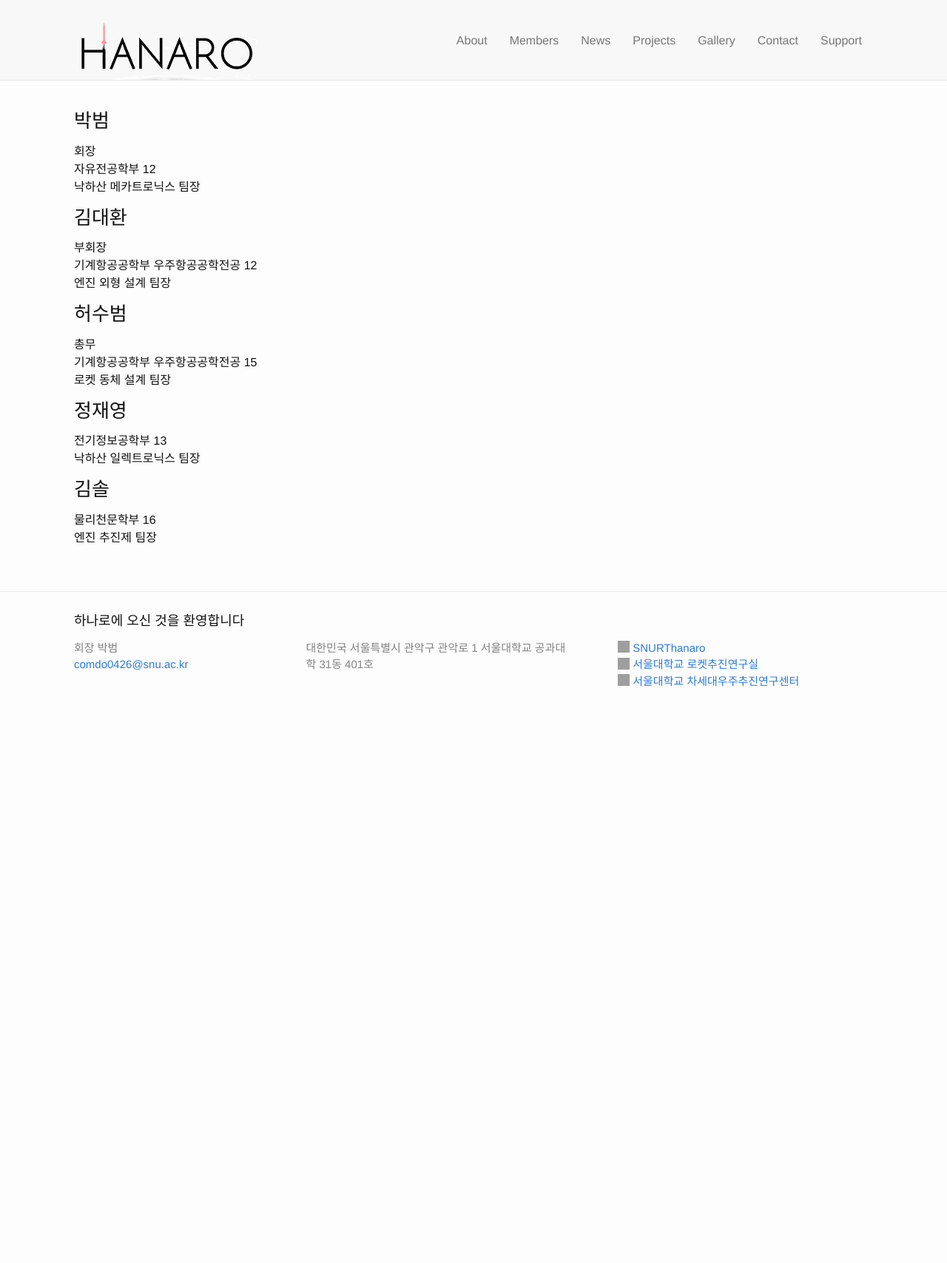
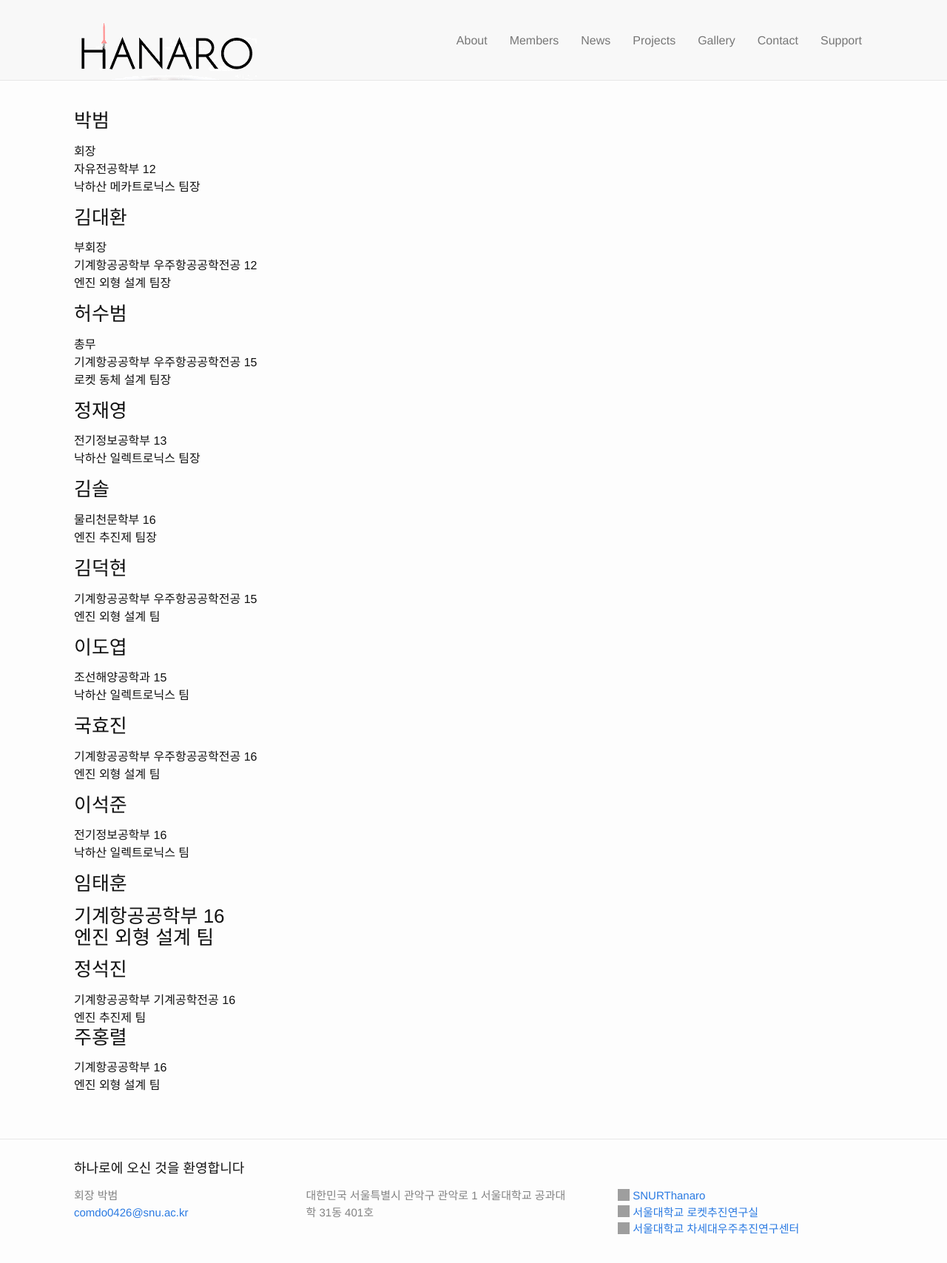
Before and after one commit to Hanaro2021/hanaro.github.io, a Jekyll site: the page built from _pages/2.members.md, in a window 1280 px wide. Shown: the top 1707 px of the page at 74% size. Built offline with Jekyll 4.4.1, drawn with Linux system fonts in a browser that asks for light colours; nearby versions of some CDN libraries; grey boxes are pictures that could not be loaded.

Commit message:
Update 2.members.md

```diff
--- a/_pages/2.members.md
+++ b/_pages/2.members.md
@@ -26,3 +26,31 @@ permalink: /members/
 <h3>김솔</h3>
 물리천문학부 16<br/>
 엔진 추진제 팀장<br/>
+
+<h3>김덕현</h3>
+기계항공공학부 우주항공공학전공 15<br/>
+엔진 외형 설계 팀<br/>
+
+<h3>이도엽</h3>
+조선해양공학과 15<br/>
+낙하산 일렉트로닉스 팀<br/>
+
+<h3>국효진</h3>
+기계항공공학부 우주항공공학전공 16<br/>
+엔진 외형 설계 팀<br/>
+
+<h3>이석준</h3>
+전기정보공학부 16<br/>
+낙하산 일렉트로닉스 팀<br/>
+
+<h3>임태훈<h3>
+기계항공공학부 16<br/>
+엔진 외형 설계 팀<br/>
+
+<h3>정석진</h3>
+기계항공공학부 기계공학전공 16<br/>
+엔진 추진제 팀<br/>
+
+<h3>주홍렬</h3>
+기계항공공학부 16<br/>
+엔진 외형 설계 팀<br/>
```
